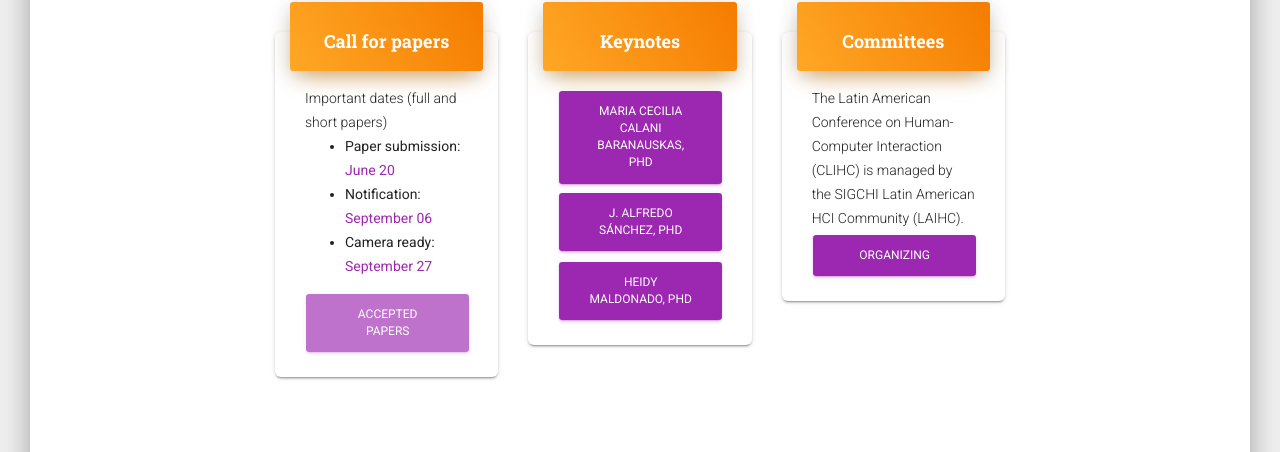
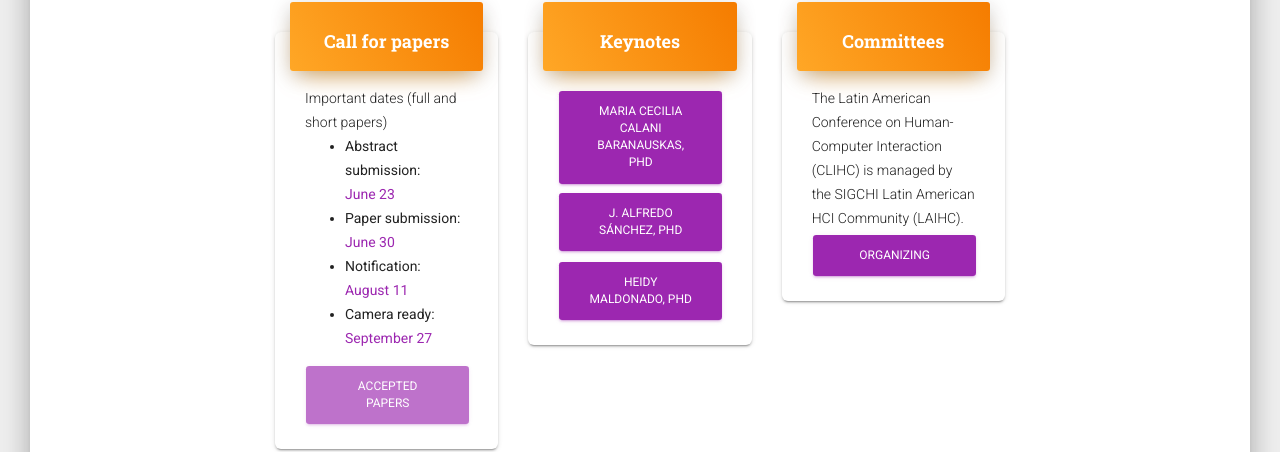
Before and after one commit to LAIHC-org/clihc2021, a plain HTML site: page index.html in a window 1280 px wide. Shown: the part 1673-2125 px from the top of the page. Drawn offline with Linux system fonts and the light colour scheme.

Commit message:
Changes CFP Dates, AskBy Sane

```diff
--- a/index.html
+++ b/index.html
@@ -349,9 +349,10 @@ The above copyright notice and this permission notice shall be included in all c
                                 <div class="card-body">
                                     Important dates (full and short papers)
                                     <ul>
-                                        <li><strong>Paper submission: <span class="text-primary">June 20</span></strong></li>
-                                        <li><strong>Notification: <span class="text-primary">September 06</span></strong></li>
-                                        <li><strong>Camera ready: <span class="text-primary">September 27</span></strong></li>
+                                        <li><strong>Abstract submission: <br><span class="text-primary">June 23</span></strong></li>
+                                        <li><strong>Paper submission: <br><span class="text-primary">June 30</span></strong></li>
+                                        <li><strong>Notification: <br><span class="text-primary">August 11</span></strong></li>
+                                        <li><strong>Camera ready: <br><span class="text-primary">September 27</span></strong></li>
                                 </ul>
                                     <p><a href="#" role="button"
                                             class="btn btn-primary btn-block disabled" style="white-space: normal;">Accepted papers</a></p>
```
Also changed, not shown: content/calls/call-for-papers.html (+3 -2 lines).
